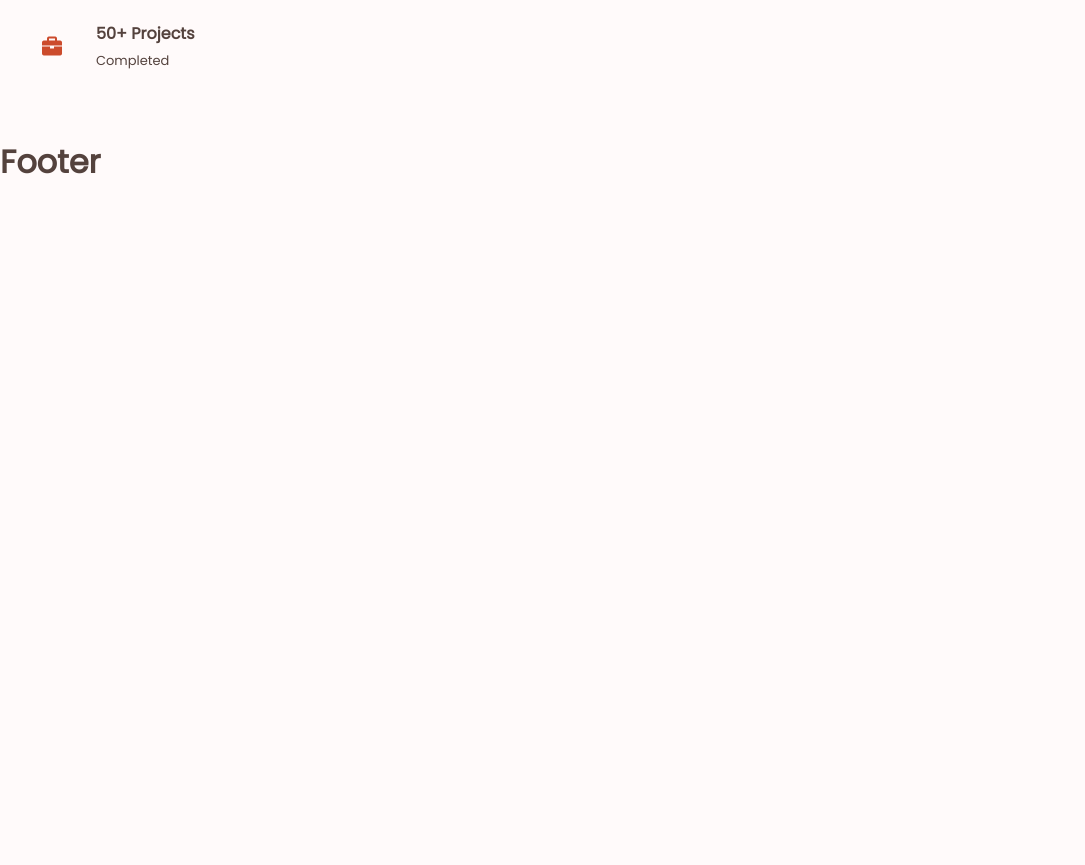
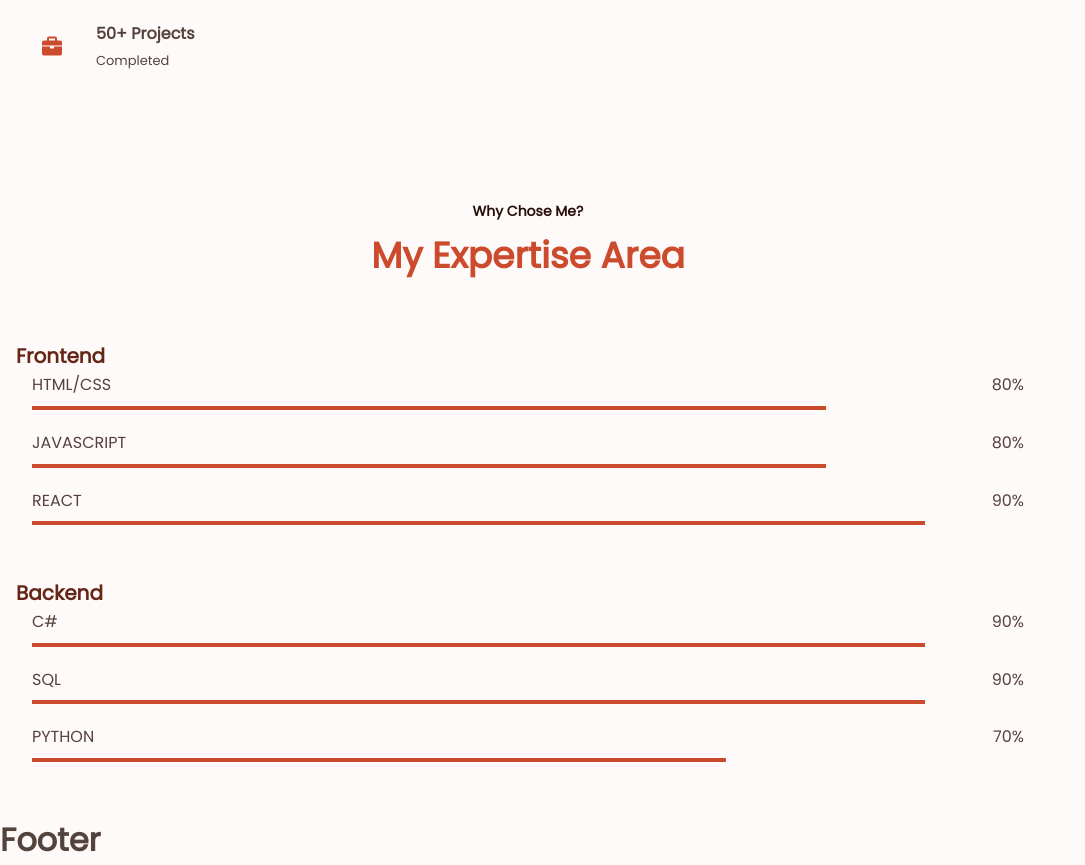
Before and after one commit to dejobratic/portfolio, a React (Create React App) app: page / in a window 1280 px wide. Shown: the part 1660-2525 px from the top of the page, without its empty margins (0-1085 px from the left). Before the commit the page ends 1848 px from the top, so only its background shows below. Built offline with nearby package versions, Linux system fonts and the light colour scheme.

Commit message:
Added skills page layout.

```diff
--- a/src/app/Main.jsx
+++ b/src/app/Main.jsx
@@ -2,12 +2,14 @@ import React from "react"
 
 import HomePage from "app/home/HomePage"
 import AboutPage from "app/about/AboutPage"
+import SkillsPage from "app/skills/SkillsPage"
 
 const Main = () => {
   return (
     <main className="l-main">
       <HomePage />
       <AboutPage />
+      <SkillsPage />
     </main>
   )
 }
--- /dev/null
+++ b/src/app/skills/BackendSkills.jsx
@@ -0,0 +1,16 @@
+import React from "react"
+
+import SkillsContainer from "app/skills/SkillsContainer"
+import SkillsItem from "app/skills/SkillsItem"
+
+const BackendSkills = () => {
+  return (
+    <SkillsContainer title="Backend">
+      <SkillsItem name="C#" percentage={90} />
+      <SkillsItem name="SQL" percentage={90} />
+      <SkillsItem name="Python" percentage={70} />
+    </SkillsContainer>
+  )
+}
+
+export default BackendSkills
--- /dev/null
+++ b/src/app/skills/FrontendSkills.jsx
@@ -0,0 +1,16 @@
+import React from "react"
+
+import SkillsContainer from "app/skills/SkillsContainer"
+import SkillsItem from "app/skills/SkillsItem"
+
+const FrontendSkills = () => {
+  return (
+    <SkillsContainer title="Frontend">
+      <SkillsItem name="HTML/CSS" percentage={80} />
+      <SkillsItem name="JavaScript" percentage={80} />
+      <SkillsItem name="React" percentage={90} />
+    </SkillsContainer>
+  )
+}
+
+export default FrontendSkills
--- /dev/null
+++ b/src/app/skills/SkillsContainer.jsx
@@ -0,0 +1,12 @@
+import React from "react"
+
+const SkillsContainer = ({ title, children }) => {
+  return (
+    <div className="skills__content">
+      <h3 className="skills__subtitle">{title}</h3>
+      {children}
+    </div>
+  )
+}
+
+export default SkillsContainer
--- /dev/null
+++ b/src/app/skills/SkillsItem.jsx
@@ -0,0 +1,13 @@
+import React from "react"
+
+const SkillsItem = ({ name, percentage }) => {
+  return (
+    <div className="skills__data">
+      <span className="skills__name">{name}</span>
+      <span className="skills__number">{percentage}%</span>
+      <span className="skills__bar" style={{ width: `${percentage}%` }}></span>
+    </div>
+  )
+}
+
+export default SkillsItem
--- /dev/null
+++ b/src/app/skills/SkillsPage.jsx
@@ -0,0 +1,24 @@
+import React from "react"
+
+import FrontendSkills from "app/skills/FrontendSkills"
+import BackendSkills from "app/skills/BackendSkills"
+
+import "app/skills/skills-page.css"
+
+const SkillsPage = () => {
+  return (
+    <div id="skills" className="skills section">
+      <div className="skills__container bd-grid">
+        <div>
+          <span className="section-subtitle">Why Chose Me?</span>
+          <h2 className="section-title">My Expertise Area</h2>
+        </div>
+
+        <FrontendSkills />
+        <BackendSkills />
+      </div>
+    </div>
+  )
+}
+
+export default SkillsPage
--- /dev/null
+++ b/src/app/skills/skills-page.css
@@ -0,0 +1,33 @@
+@import "index.css";
+
+.skills__container {
+  row-gap: 2rem;
+}
+
+.skills__subtitle {
+  font-size: var(--h3-font-size);
+  color: var(--first-color-dark);
+}
+
+.skills__data {
+  position: relative;
+  display: flex;
+  justify-content: space-between;
+  margin: 0 var(--mb-2);
+  margin-bottom: var(--mb-4);
+}
+
+.skills__name {
+  text-transform: uppercase;
+}
+
+.skills__bar {
+  position: absolute;
+  bottom: -0.75rem;
+  height: 0.25rem;
+  background-color: var(--first-color);
+}
+
+.skills__html {
+  width: 80%;
+}
```
